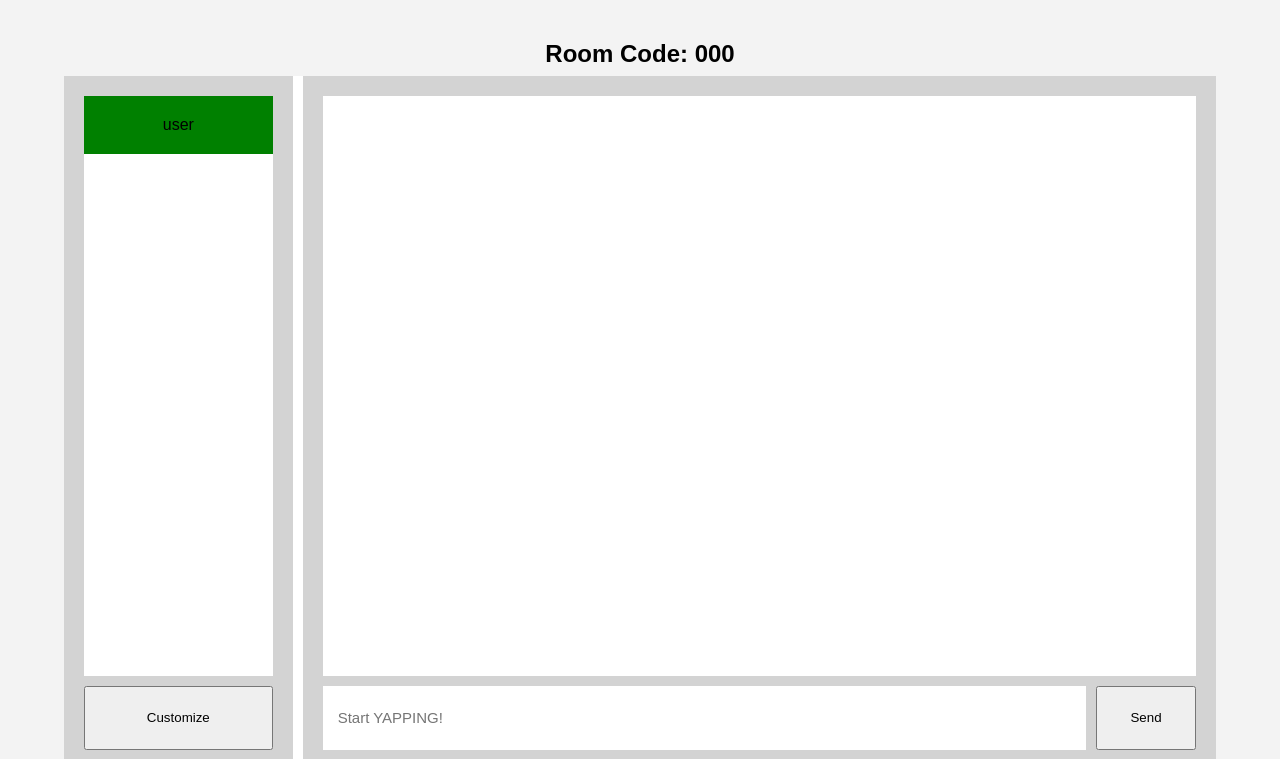
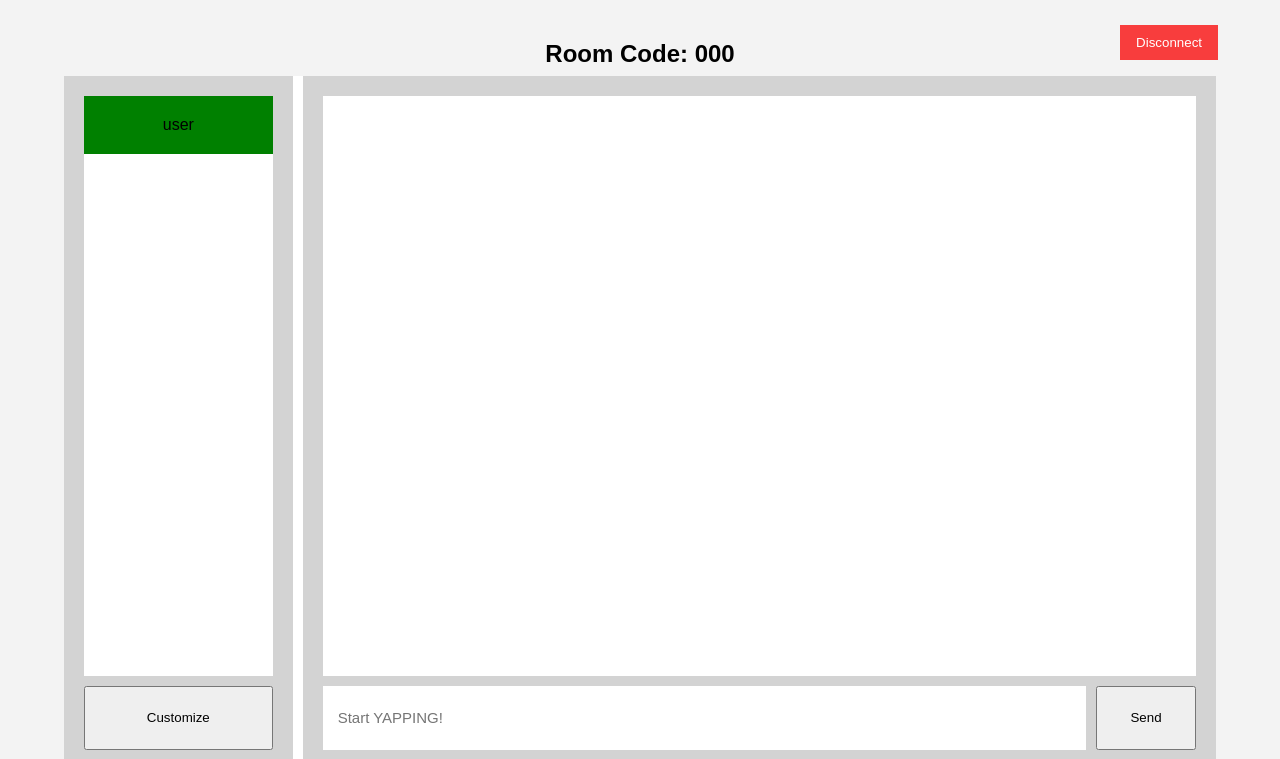
Before and after one commit to NotVeridion/YAP-Real-time-Web-Based-Chat-App, a Flask app: template templates/room.html in a window 1280 px wide. Shown: the top 759 px of the page. Run offline with Flask 3, Linux system fonts and the light colour scheme; the template is opened without the code that fills it: most values are stand-ins (such as "Sample title", 1, 10 or a date in 2020); some libraries are stand-ins or nearby versions.

Commit message:
Implemented disconnect button
Why: There was no way of leaving the chat.

How: Added disconnect button which redirects to the home page when clicked.

```diff
--- a/static/css/style.css
+++ b/static/css/style.css
@@ -53,6 +53,7 @@ body {
     justify-content: center;
     width: 90vw;
     height: 90vh;
+    position: relative;
 }
 
 .room-code-display{
@@ -297,3 +298,15 @@ body {
 .color-option:nth-child(6) { background-color: #ff2b2b; }
 .color-option:nth-child(7) { background-color: #62f58a; }
 .color-option:nth-child(8) { background-color: #6ca8ff; }
+
+.disconnect-button {
+    position: absolute;
+    top: 25px;
+    right: 62px;
+
+    padding: 10px 16px;
+    border: none;
+
+    background-color: #f83d3d;
+    color: white;
+}
--- a/templates/room.html
+++ b/templates/room.html
@@ -1,5 +1,6 @@
 {% extends 'base.html' %}
 {% block content %}
+<button class="disconnect-button" onclick="disconnect()">Disconnect</button>
 <div class="room-page-flexbox">
 <h2 class="room-code-display">Room Code: {{code}}</h2>
     <div class="room-flexbox">
@@ -116,5 +117,10 @@
             currentUserColor = option.dataset.color;
         });
     });
+
+    //going back to the home page
+    function disconnect() {
+    window.location.href = "/";
+}
 </script>
 {% endblock %}
```
